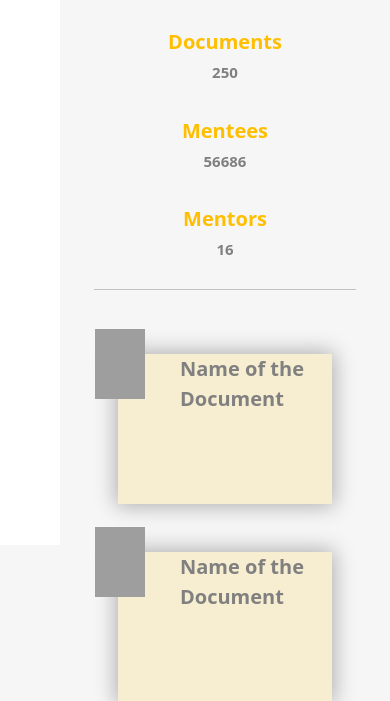
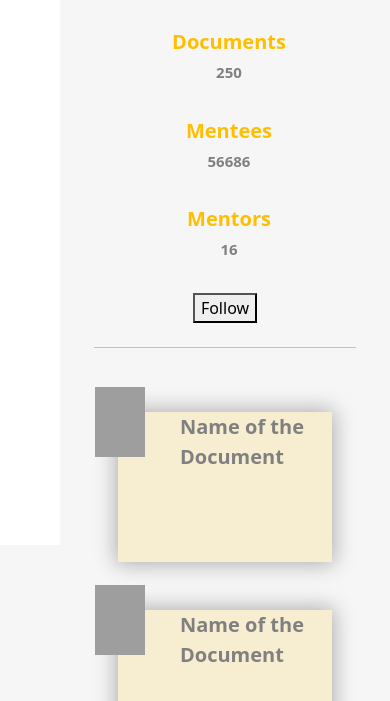
Before and after one commit to rohantelang10/NotesPosible, a Flask app: template templates/Profile.html in a window 390 px wide. Shown: the part 299-1000 px from the top of the page. Run offline with Flask 2, Linux system fonts and the light colour scheme; the template is opened without the code that fills it, so the values that code supplies are empty; some libraries are stand-ins or nearby versions; grey boxes are pictures that could not be loaded.

Commit message:
added the follow button in the page....profile.html page

```diff
--- a/templates/Profile.html
+++ b/templates/Profile.html
@@ -40,19 +40,28 @@
             <div class="ProfileImage d-flex justify-content-center col-10 col-md-3 mt-1 mb-4 mx-1">
                 <img class="ProfilePageProfileImage" src="SubscriptionTest.jpg">
             </div>
-
-            <div class="StateContainer align-items-center col-10 col-md-2 mt-1 mb-4 mx-1">
+            <div class="col-10 col-md-6 mx-1">
+                <div class="row d-flex justify-content-center col-12 col-md-12 mx-1">
+                    <div class="StateContainer align-items-center col-10 col-md-3 mt-1 mb-4 mx-1">
                         <span class="ProfilePageStatsHeading mb-1"> Documents </span>
                         <span class="ProfilePageStatsNumbers mb-1"> 250 </span>
                     </div>
-            <div class="StateContainer align-items-center col-10 col-md-2 mt-1 mb-4 mx-1">
+                    <div class="StateContainer align-items-center col-10 col-md-3 mt-1 mb-4 mx-1">
                         <span class="ProfilePageStatsHeading mb-1"> Mentees </span>
                         <span class="ProfilePageStatsNumbers mb-1"> 56686 </span>
                     </div>
-            <div class="StateContainer align-items-center col-10 col-md-2 mt-1 mb-4 mx-1">
+                    <div class="StateContainer align-items-center col-10 col-md-3 mt-1 mb-4 mx-1">
                         <span class="ProfilePageStatsHeading mb-1"> Mentors </span>
                         <span class="ProfilePageStatsNumbers mb-1"> 16 </span>
                     </div>
+                </div>
+                <div class="d-flex justify-content-center mt-1 mb-4 col-12">
+                    <a href="#">
+                        <button class="ProfileImageFollowBtn">Follow</button>
+                    </a>
+                </div>
+            </div>
+
         </div>
 
         <hr style="position: relative; width: 100%;">
```
Lines whose indentation alone changed are shown as unchanged.
